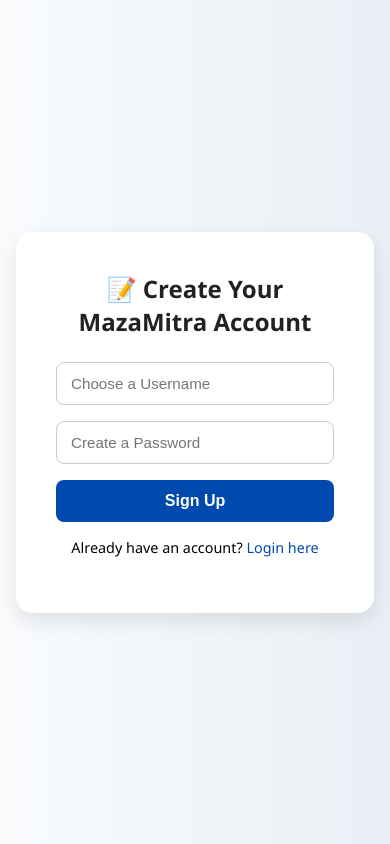
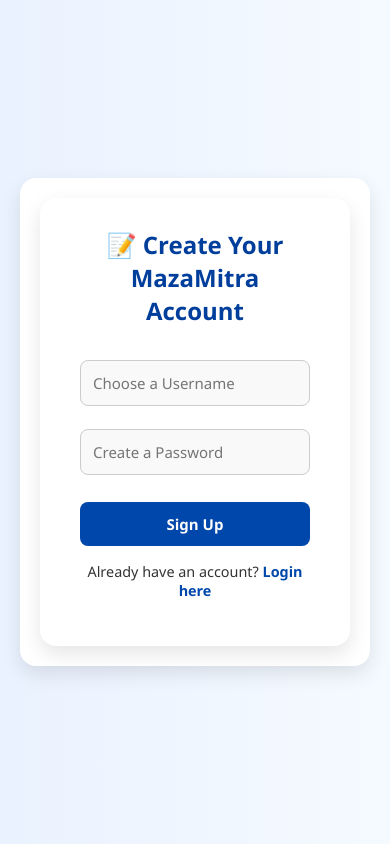
Before and after one commit to AyushJadhav200/maza-mitra, a website: page signup.html in a window 390 px wide. Drawn offline with Linux system fonts and the light colour scheme.

```diff
--- a/auth.css
+++ b/auth.css
@@ -82,3 +82,243 @@
   font-size: 0.85rem;
   margin-top: 0.5rem;
 }
+/* 🌐 Reset and Base Styles */
+* {
+  margin: 0;
+  padding: 0;
+  box-sizing: border-box;
+  font-family: 'Segoe UI', sans-serif;
+}
+
+body {
+  background: linear-gradient(to right, #e0ecff, #ffffff);
+  color: #222;
+  min-height: 100vh;
+  display: flex;
+  align-items: center;
+  justify-content: center;
+  padding: 20px;
+}
+
+/* 🔒 Auth Container */
+.auth-container {
+  display: flex;
+  flex-direction: column;
+  align-items: center;
+  gap: 20px;
+}
+
+.auth-card {
+  background: #ffffff;
+  border-radius: 12px;
+  padding: 30px 25px;
+  box-shadow: 0 4px 16px rgba(0, 0, 0, 0.1);
+  max-width: 350px;
+  width: 100%;
+}
+
+.auth-card h2 {
+  margin-bottom: 20px;
+  font-size: 20px;
+  color: #004aad;
+}
+
+/* 📝 Input Fields */
+.auth-card input {
+  width: 100%;
+  padding: 12px;
+  margin: 8px 0;
+  border: 1px solid #ccc;
+  border-radius: 8px;
+  font-size: 14px;
+  background: #f9f9f9;
+  transition: border 0.3s;
+}
+
+.auth-card input:focus {
+  border-color: #004aad;
+  outline: none;
+}
+
+/* 🚀 Buttons */
+.auth-card button,
+.login-box button {
+  width: 100%;
+  padding: 12px;
+  background: #004aad;
+  color: white;
+  border: none;
+  border-radius: 8px;
+  font-weight: bold;
+  font-size: 14px;
+  margin-top: 12px;
+  cursor: pointer;
+  transition: background 0.3s;
+}
+
+.auth-card button:hover,
+.login-box button:hover {
+  background: #003080;
+}
+
+/* 🔁 Switch Text */
+.switch-text {
+  margin-top: 10px;
+  font-size: 13px;
+  color: #333;
+}
+
+.switch-text a {
+  color: #004aad;
+  text-decoration: none;
+  font-weight: bold;
+}
+.switch-text a:hover {
+  text-decoration: underline;
+}
+
+/* ⚠️ Message Box */
+.message {
+  margin-top: 10px;
+  font-size: 13px;
+  color: red;
+  text-align: center;
+}
+
+/* 📦 Login Box (for Google login) */
+.login-box {
+  display: none; /* You already have Google login inside auth-card */
+}
+
+/* 📱 Responsive */
+@media (max-width: 480px) {
+  .auth-card {
+    padding: 20px;
+  }
+}
+
+/* Reset + Base */
+* {
+  margin: 0;
+  padding: 0;
+  box-sizing: border-box;
+  font-family: 'Segoe UI', sans-serif;
+}
+
+body {
+  background: linear-gradient(to right, #eaf2ff, #f5faff);
+  min-height: 100vh;
+  display: flex;
+  align-items: center;
+  justify-content: center;
+}
+
+/* Container */
+.auth-container {
+  display: flex;
+  justify-content: center;
+  align-items: center;
+  width: 100%;
+  padding: 20px;
+}
+
+/* Card */
+.auth-card {
+  background: #fff;
+  padding: 30px 40px;
+  border-radius: 16px;
+  box-shadow: 0 8px 20px rgba(0,0,0,0.1);
+  width: 100%;
+  max-width: 400px;
+  text-align: center;
+}
+
+/* Heading */
+.auth-card h2 {
+  font-size: 1.5rem;
+  color: #003e9c;
+  margin-bottom: 25px;
+  display: flex;
+  align-items: center;
+  justify-content: center;
+  gap: 8px;
+}
+
+/* Inputs */
+.auth-card input {
+  width: 100%;
+  padding: 12px;
+  margin-bottom: 15px;
+  border: 1px solid #ccc;
+  border-radius: 8px;
+  font-size: 15px;
+}
+
+/* Main Login Button */
+.auth-card button {
+  width: 100%;
+  padding: 12px;
+  background-color: #0047ab;
+  color: white;
+  font-weight: bold;
+  border: none;
+  border-radius: 8px;
+  font-size: 15px;
+  cursor: pointer;
+  transition: background 0.3s ease;
+}
+
+.auth-card button:hover {
+  background-color: #003380;
+}
+
+/* Switch to Signup */
+.switch-text {
+  margin-top: 12px;
+  font-size: 14px;
+  color: #333;
+}
+
+.switch-text a {
+  color: #0047ab;
+  text-decoration: none;
+  font-weight: 600;
+}
+
+.switch-text a:hover {
+  text-decoration: underline;
+}
+
+/* Error / Message */
+.message {
+  margin-top: 10px;
+  font-size: 14px;
+  color: red;
+}
+
+/* Google Button */
+.google-btn {
+  margin-top: 20px;
+  background-color: #fff;
+  border: 1px solid #ddd;
+  display: flex;
+  align-items: center;
+  justify-content: center;
+  gap: 10px;
+  color: #444;
+  font-weight: 500;
+  font-size: 14px;
+  padding: 10px;
+  border-radius: 8px;
+  transition: all 0.2s ease;
+}
+
+.google-btn img {
+  width: 20px;
+  height: 20px;
+}
+
+.google-btn:hover {
+  background-color: #f5f5f5;
+  box-shadow: 0 0 8px rgba(0,0,0,0.08);
+}
```
Also changed, not shown: firestore.indexes.json (added, +26 -0 lines), index.html (+42 -0 lines), public/404.html (added, +33 -0 lines), public/index.html (added, +89 -0 lines), server.js (deleted, +0 -30 lines), firebase.json (added), 3 other files.
